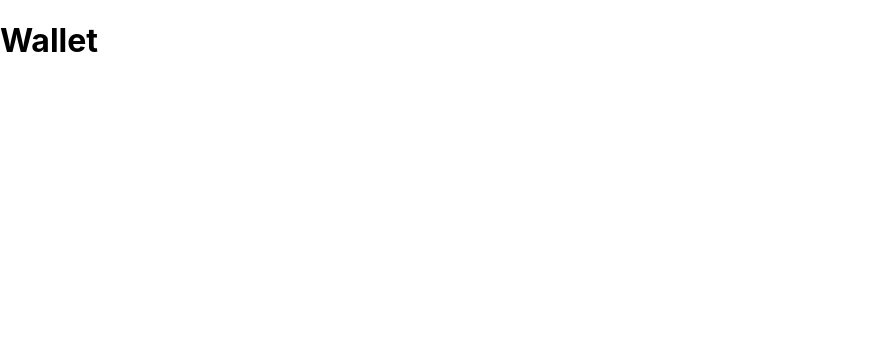
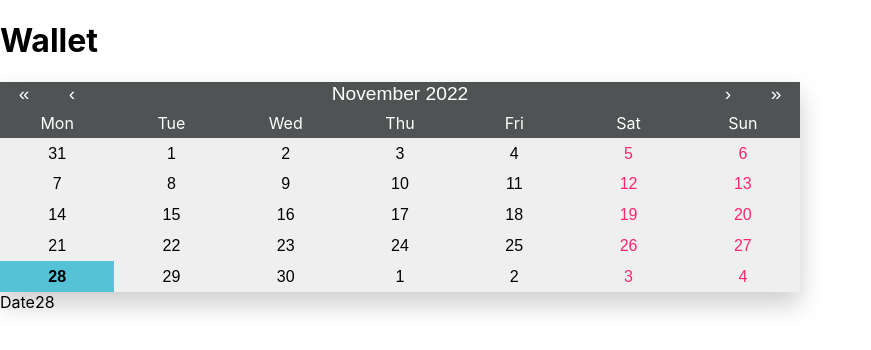
Before and after one commit to JeremyLoh/window, a Next.js app: page /wallet in a window 1280 px wide. Shown: the top 350 px of the page, without its empty margins (0-871 px from the left). Built offline with nearby package versions, Linux system fonts and the light colour scheme.

Commit message:
Add calendar to wallet component

```diff
--- a/pages/wallet.tsx
+++ b/pages/wallet.tsx
@@ -1,10 +1,19 @@
-import { FC } from "react";
+import React, { FC, useState } from "react";
+import Calendar from "react-calendar"
+
+//https://www.copycat.dev/blog/react-calendar/
 
 const Wallet:FC<any> = () => {
+  const [date, setDate] = useState<Date>(new Date())
   return (
-    <>
+    <div>
       <h1>Wallet</h1>
-    </>
+      <Calendar onChange={setDate} value={date} />
+      <div aria-label="wallet-transaction-date">
+        Date
+        {date.getDate()}
+      </div>
+    </div>
   )
 }
 
```
Also changed, not shown: 1 other file (tests, documents, lock files or other folders).
